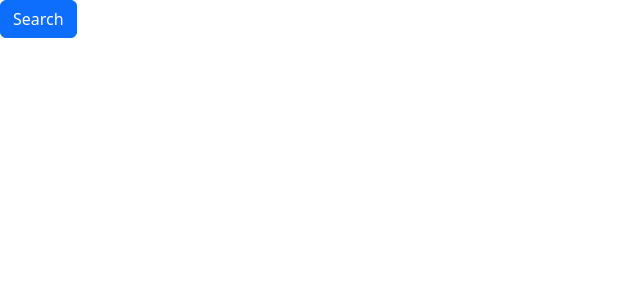
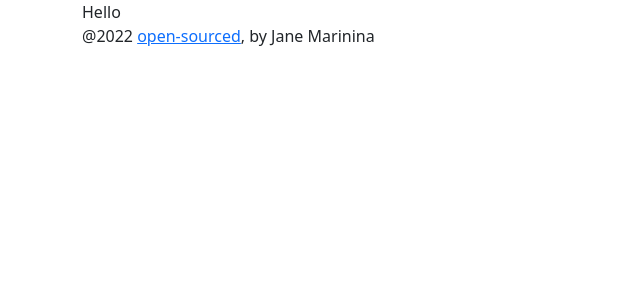
Before and after one commit to Jane-Mar/dictionary-app, a React (Create React App) app: page / in a window 1280 px wide. Shown: the top 300 px of the page, without its empty margins (0-640 px from the left). Built offline with nearby package versions, Linux system fonts and the light colour scheme.

Commit message:
added footer and main section

```diff
--- a/src/App.js
+++ b/src/App.js
@@ -1,9 +1,14 @@
 import "./App.css";
+import Dictionary from "./Dictionary";
+import Footer from "./Footer";
 
 function App() {
   return (
     <div className="App">
-      <button className="btn btn-primary">Search</button>
+      <div className="container">
+        <Dictionary />
+        <Footer />
+      </div>
     </div>
   );
 }
--- /dev/null
+++ b/src/Dictionary.js
@@ -0,0 +1,6 @@
+import React from "react";
+import "./Dictionary.css";
+
+export default function Dictionary() {
+  return "Hello";
+}
--- /dev/null
+++ b/src/Footer.js
@@ -0,0 +1,17 @@
+import React from "react";
+
+export default function Footer() {
+  return (
+    <p>
+      @2022{` `}
+      <a
+        href="https://github.com/Jane-Mar/dictionary-app"
+        rel="noreferrer"
+        target="_blank"
+      >
+        open-sourced
+      </a>
+      , by Jane Marinina
+    </p>
+  );
+}
--- a/src/index.js
+++ b/src/index.js
@@ -1,6 +1,5 @@
 import React from "react";
 import ReactDOM from "react-dom/client";
-import "./index.css";
 import App from "./App";
 import "bootstrap/dist/css/bootstrap.css";
 
```
Also changed, not shown: src/Dictionary.css (added), src/Footer.css (added), src/index.css (deleted).
